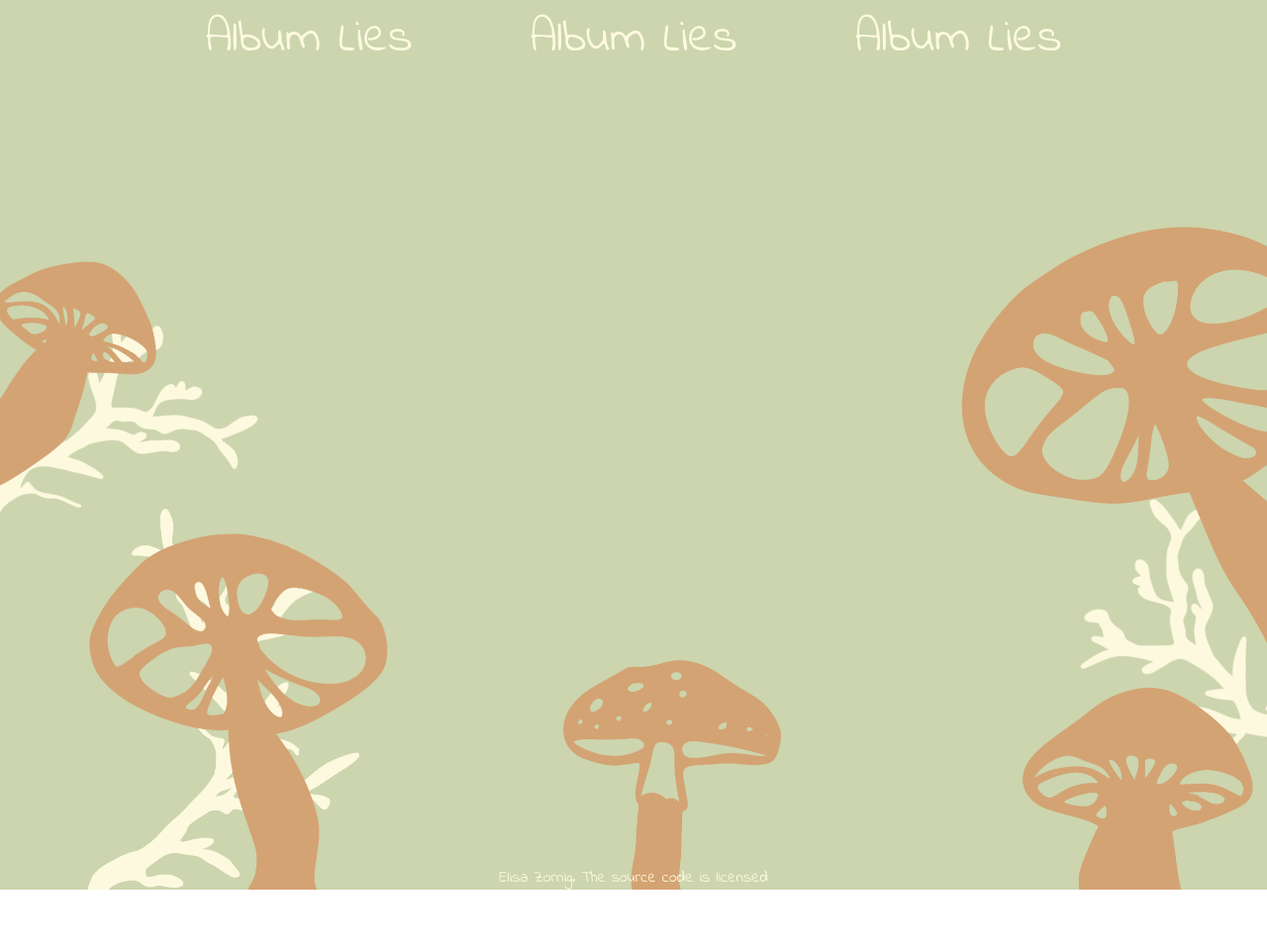
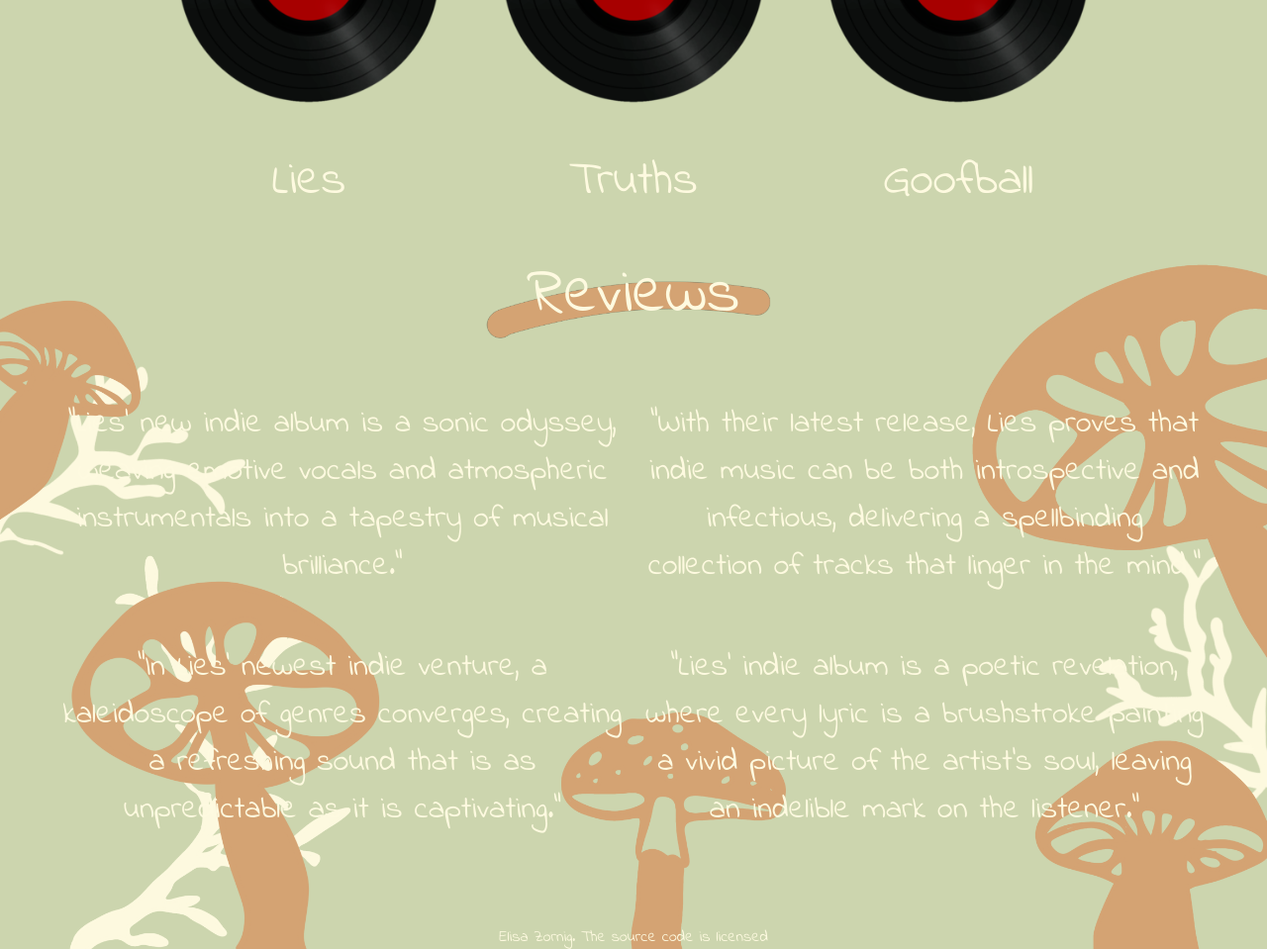
Before and after one commit to ElisaZornig/CLE2Sprint1, a plain HTML site: page index.html in a window 1280 px wide. Shown: the part 995-1954 px from the top of the page at 99% size. Before the commit the page ends 1894 px from the top, so only its background shows below. Drawn offline with nearby package versions, Linux system fonts and the light colour scheme.

Commit message:
Add files via upload

```diff
--- a/css/style.css
+++ b/css/style.css
@@ -46,5 +46,20 @@ nav {
 }
 
 .space {
-    margin-top: 50rem;
+    margin-top: 5rem;
 }
+
+.review {
+    font-size: 2rem;
+}
+
+h1 {
+    margin-top: 2rem;
+    padding-bottom: 1rem;
+    font-size: 4rem;
+    text-align: center;
+    background-image: url(../images/line.png);
+    background-position: center;
+    background-size: 20rem;
+    background-repeat: no-repeat;
+}
--- a/index.html
+++ b/index.html
@@ -12,7 +12,7 @@
     <nav class="navbar has-background-band is-fixed-top is-size-2 has-text-weight-bold" role="navigation"
         aria-label="main navigation">
         <div class="navbar-start">
-            <a class="navbar-item">
+            <a href="https://www.youtube.com/watch?v=dQw4w9WgXcQ" class="navbar-item">
                 Store
             </a>
         </div>
@@ -22,7 +22,7 @@
 
         </div>
         <div class="navbar-end">
-            <a class="navbar-item">
+            <a href="https://www.youtube.com/watch?v=dQw4w9WgXcQ" class="navbar-item">
                 Tour
             </a>
         </div>
@@ -31,27 +31,65 @@
         <div class="hero-body">
         </div>
     </section>
+    <h1>Albums</h1>
     <div class="container is-max-desktop">
-        <div class="columns ">
+        <div class="columns">
             <div class="column ">
                 <img src="images/plaat1.png">
-                <p>Album Lies</p>
+                <p>Lies</p>
             </div>
             <div class="column">
                 <img src="images/plaat1.png">
-                <p>Album Lies</p>
+                <p>Truths</p>
             </div>
             <div class="column">
                 <img src="images/plaat1.png">
-                <p>Album Lies</p>
+                <p>Goofball</p>
             </div>
         </div>
     </div>
-    <div class="space">
-        <div class="content has-text-centered">
-            <p>
-                Elisa Zornig. The source code is licensed
-            </p>
+    <div class="container">
+        <h1>Reviews</h1>
+        <div class="columns">
+            <div class="column">
+
+                <p class="review">"Lies' new indie album is a sonic odyssey, weaving emotive vocals and atmospheric
+                    instrumentals into a
+                    tapestry of
+                    musical brilliance."</p>
+            </div>
+            <div class="column">
+
+                <p class="review">"With their latest release, Lies proves that indie music can be both introspective and
+                    infectious,
+                    delivering a
+                    spellbinding collection of tracks that linger in the mind."</p>
+            </div>
+        </div>
+        <div class="columns">
+            <div class="column">
+
+                <p class="review">"In Lies' newest indie venture, a kaleidoscope of genres converges, creating a
+                    refreshing
+                    sound that is
+                    as unpredictable
+                    as it is captivating."</p>
+            </div>
+            <div class="column">
+
+                <p class="review">"Lies' indie album is a poetic revelation, where every lyric is a brushstroke painting
+                    a
+                    vivid picture of
+                    the artist's
+                    soul, leaving an indelible mark on the listener."</p>
+            </div>
+        </div>
+        <div class="space">
+            <div class="content has-text-centered">
+                <p>
+                    Elisa Zornig. The source code is licensed
+                </p>
+            </div>
         </div>
     </div>
 </body>
```
Also changed, not shown: images/line.png (added).
